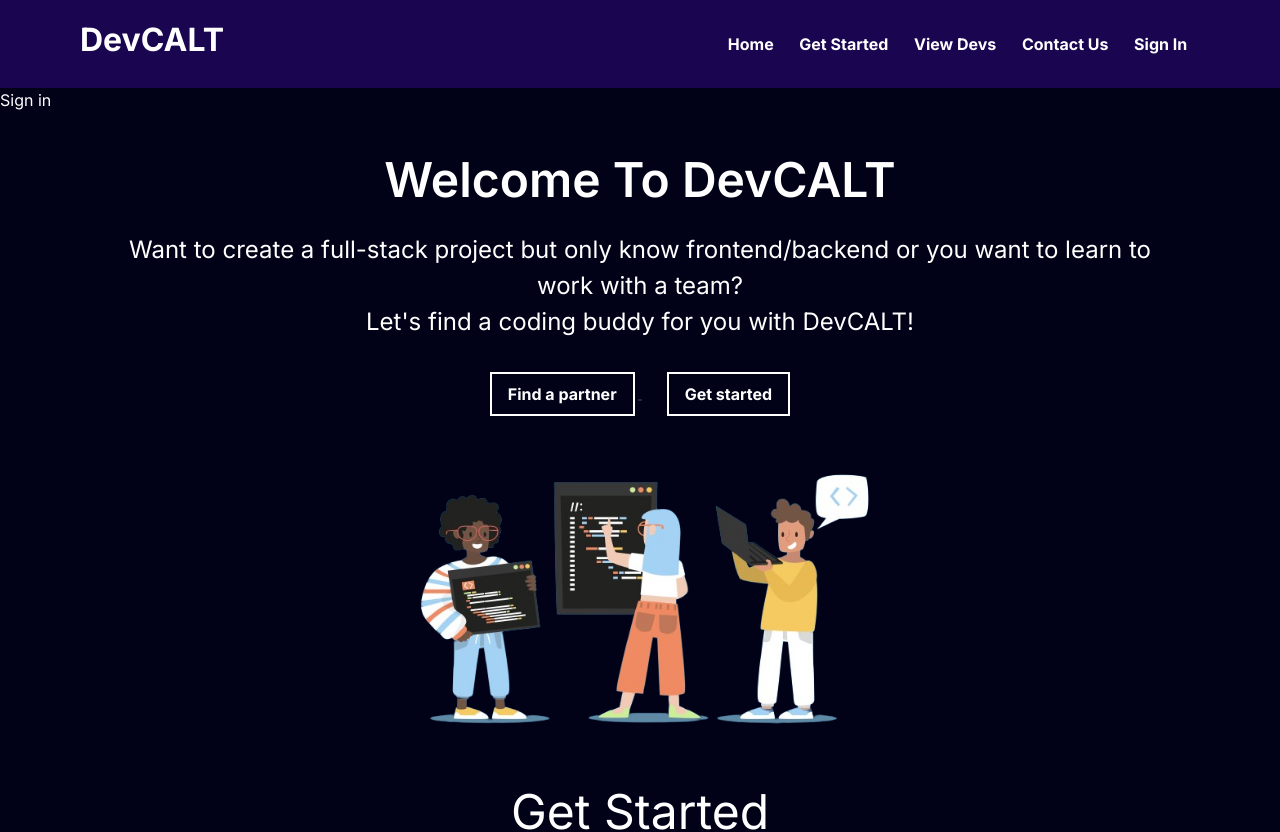
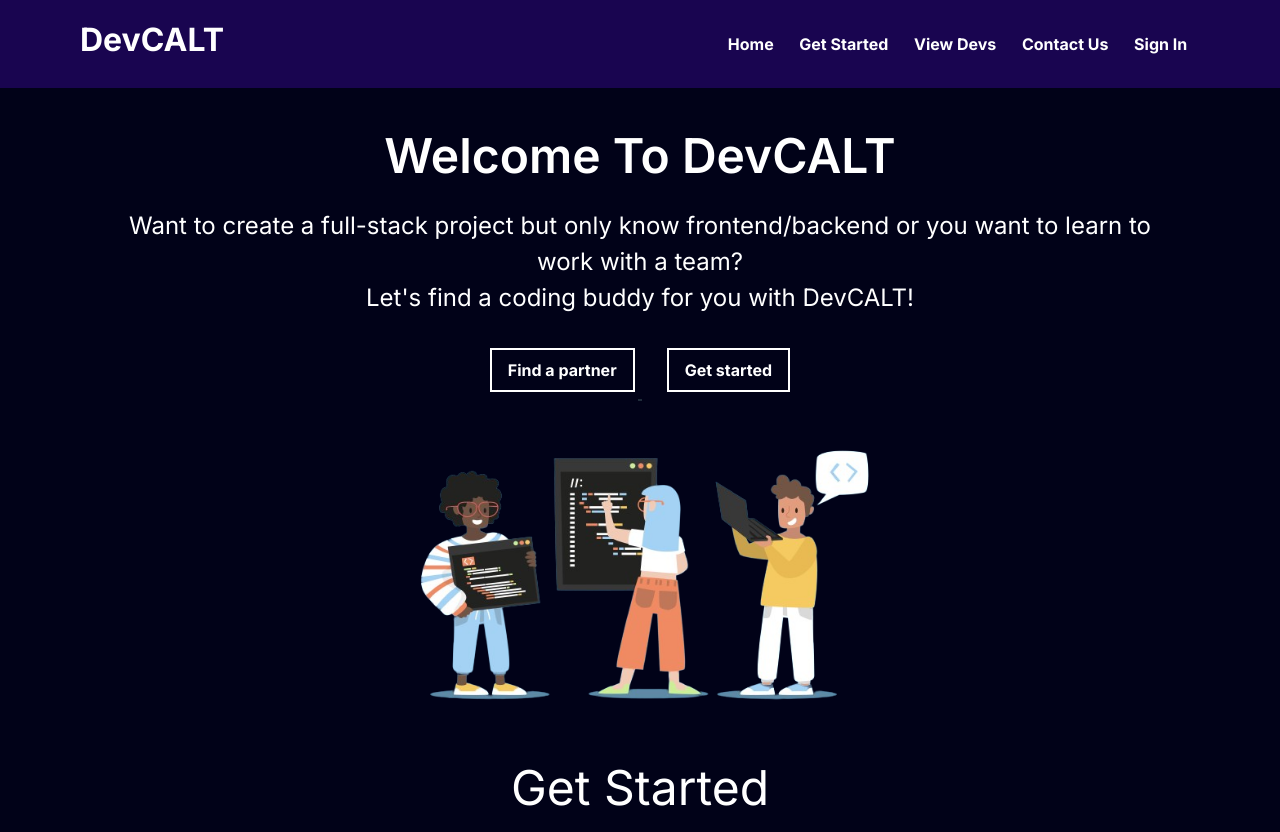
Before and after one commit to Saran-pariyar/DevCALT, a Next.js app: page / in a window 1280 px wide. Shown: the top 832 px of the page. Built offline with nearby package versions, Linux system fonts and the light colour scheme.

Commit message:
focusing on signin UI only

```diff
--- a/app/home/page.tsx
+++ b/app/home/page.tsx
@@ -3,8 +3,8 @@
 import "./home.scss"
 import Link from "next/link"
 import Image from 'next/image'
-import Signin from "@/components/signin/Signin"
-import { Sign } from "crypto"
+// import Signin from "@/components/signin/Signin"
+// import { Sign } from "crypto"
 // import connectMongoDB from "@/libs/mongodb"
 
 // const HomeComponent = async () => {
@@ -15,7 +15,7 @@ const HomeComponent = () => {
 
   return (
     <section className='hero-section' id="hero" aria-label="Hero Section">
-      <Signin />
+      {/* <Signin /> */}
   <div className="hero-container ">
     <div className="hero-text-container">
       <h1 className="hero-title">Welcome To DevCALT</h1>
--- a/app/sign-in/page.tsx
+++ b/app/sign-in/page.tsx
@@ -1,4 +1,5 @@
 import React from 'react'
+import "./sign-in.scss"
 
 const SignIn = () => {
   return (
--- a/styles/style.scss
+++ b/styles/style.scss
@@ -15,7 +15,7 @@ html {
 
 body {
     // background: #01016E;
-    max-width: 1440px;
+    max-width: 1600px;
     width: 100%;
     background-image: radial-gradient(#aceed92d 2px, transparent 1px);
     color: white;
```
Also changed, not shown: app/sign-in/signin.scss (deleted, +0 -56 lines), app/sign-in/sign-in.scss (added), todo.txt.
